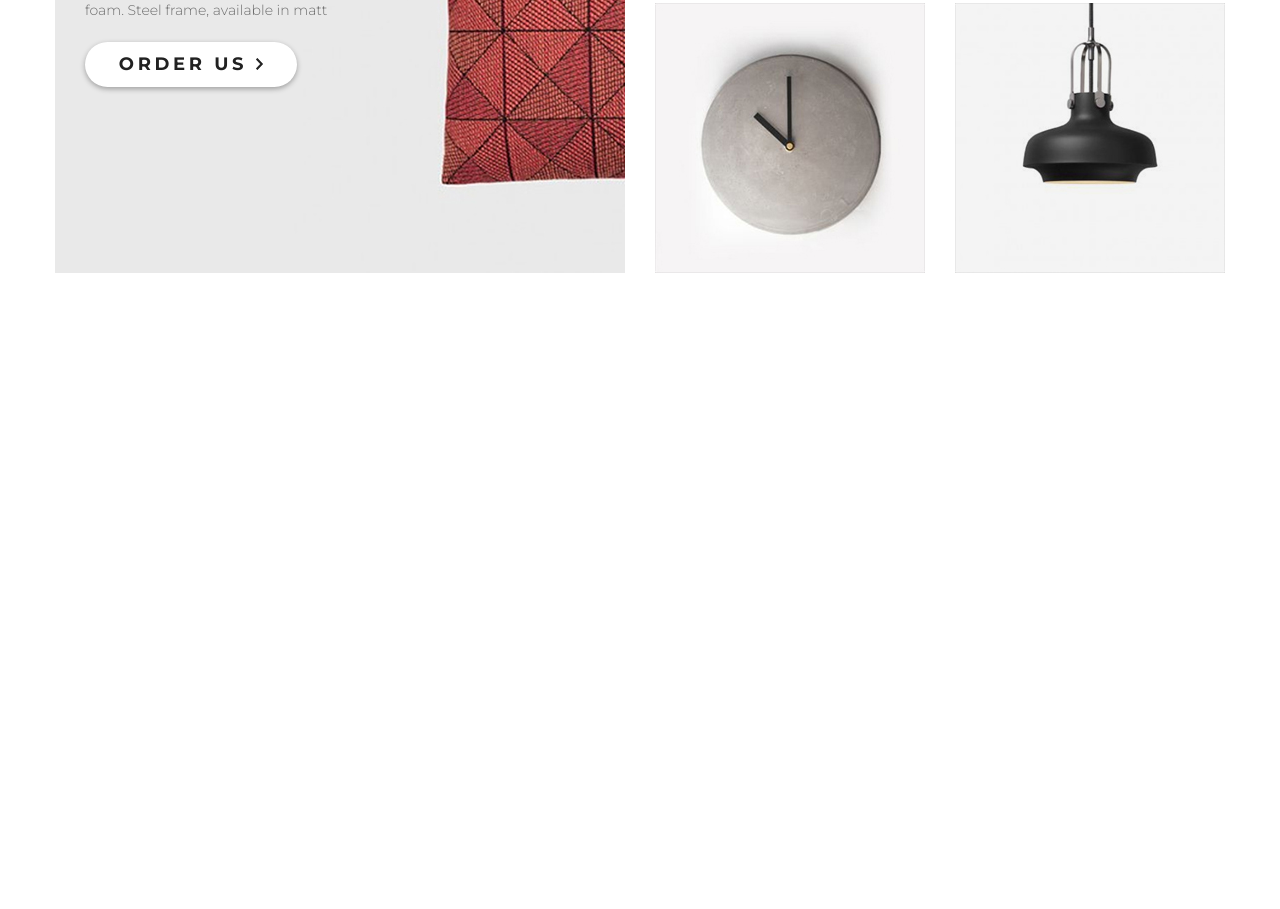
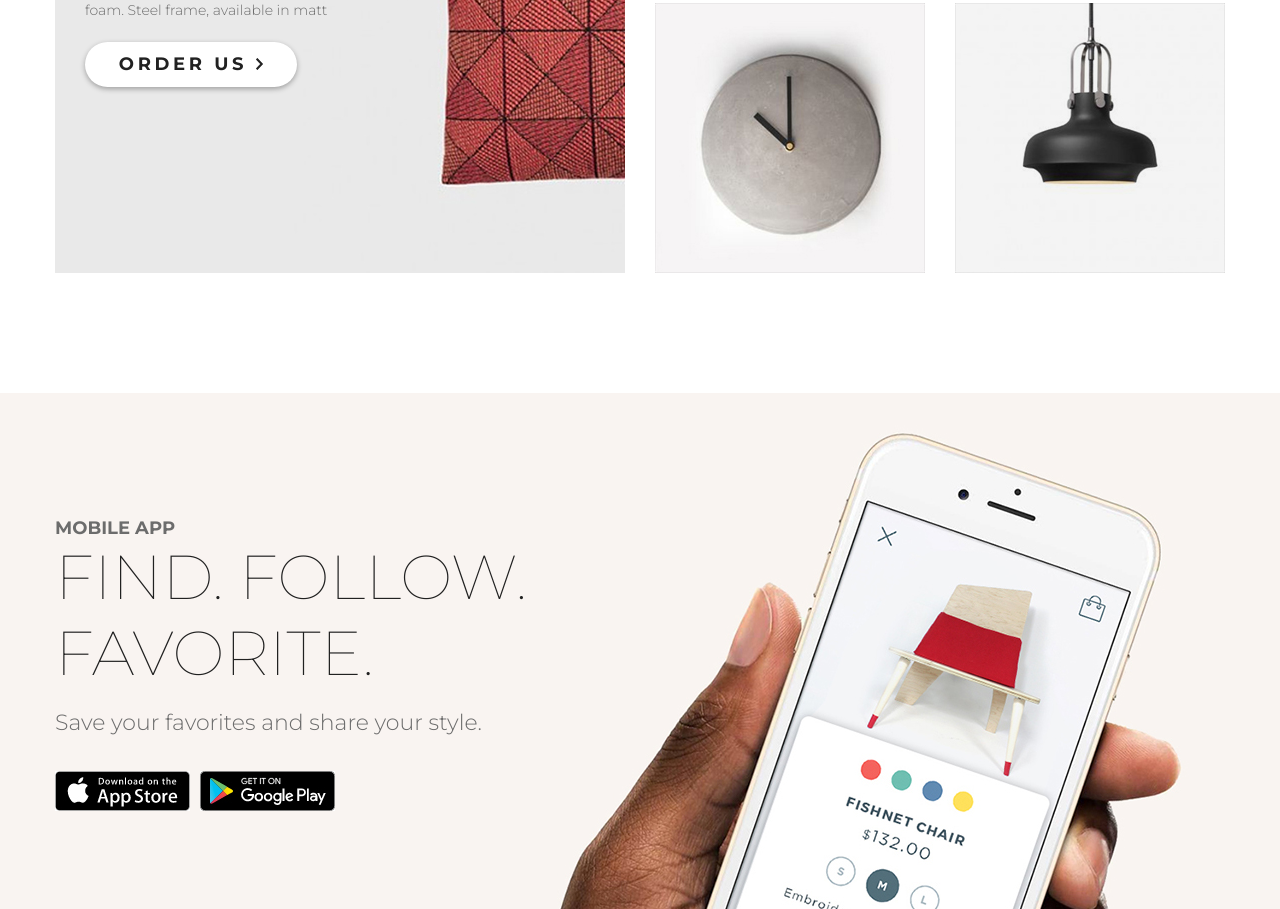
Before and after one commit to lkamalt/html-basics, a plain HTML site: page index.html in a window 1280 px wide. Shown: the part 3808-4717 px from the top of the page. Before the commit the page ends 4201 px from the top, so only its background shows below. Drawn offline with Linux system fonts and the light colour scheme.

Commit message:
Добавлена страница 7

```diff
--- a/index.html
+++ b/index.html
@@ -152,6 +152,22 @@
         </div>
     </div>
 
+    <!-- Страница 7 -->
+    <div class="page7">
+        <div class="container">
+            <div class="page7_content">
+                <p class="main_trending">mobile app</p>
+                <h2 class="main_h2">Find. Follow. Favorite.</h2>
+                <p class="main_text">Save your favorites and share your style.</p>
+            </div>
+
+            <div class="page7_links">
+                <a href="#"><img src="img/app-store.jpg" alt="App Store"></a>
+                <a href="#"><img src="img/google-play.jpg" alt="Google Play"></a>
+            </div>
+        </div>
+    </div>
+
 </body>
 
 </html>
--- a/style.css
+++ b/style.css
@@ -255,3 +255,34 @@ body {
     font-size: 36px;
     text-transform: capitalize;
 }
+
+/* Стили страницы 7 */
+.page7 {
+    height: 516px;
+    background: url(img/back-img.jpg) no-repeat center center;
+}
+
+.page7_content .main_trending {
+    color:rgb(108, 108, 108);
+}
+
+.page7_content .main_h2 {
+    width: 500px;
+}
+
+.page7_content .main_text {
+    font-size: 22px;
+    width: 800px;
+    margin-top: 20px;
+}
+
+.page7 .container {
+    padding-top: 124px;
+}
+
+.page7_links {
+    margin-top: 36px;
+    width: 280px;
+    display: flex;
+    justify-content: space-between;
+}
```
Also changed, not shown: img/app-store.jpg (added), img/back-img.jpg (added), img/google-play.jpg (added).
